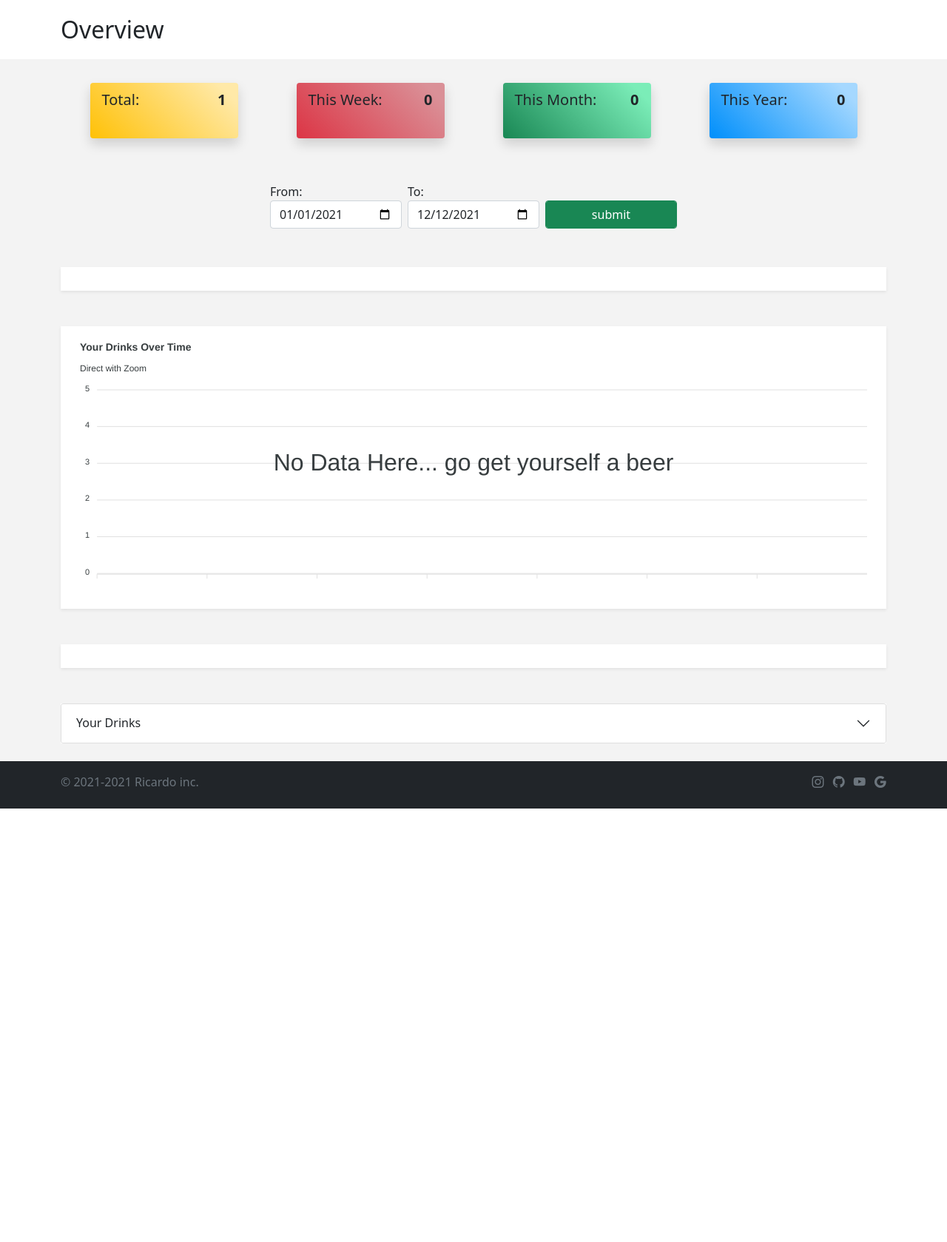
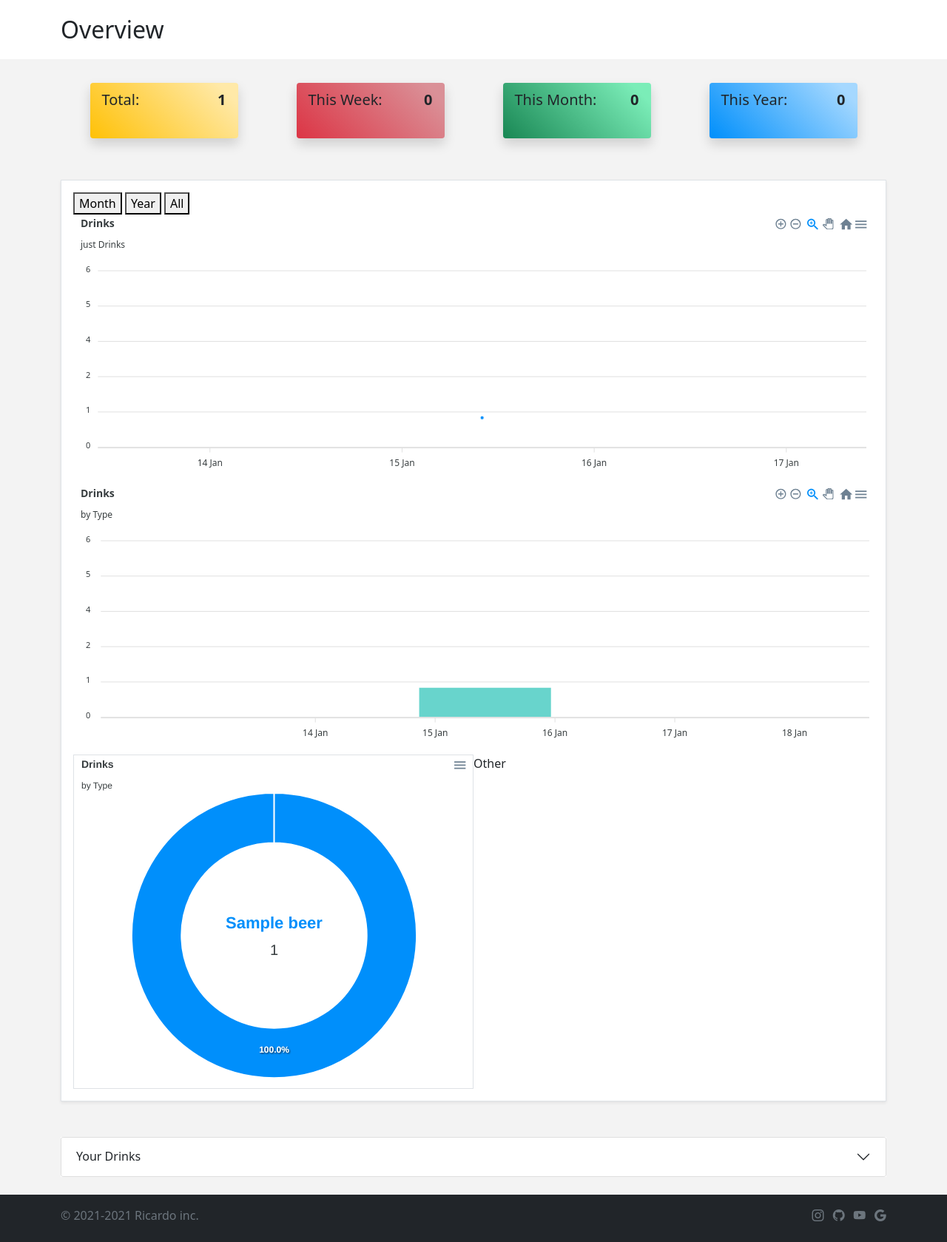
Before and after one commit to Malmosmo/Liquity, a Django app: page /overview/ in a window 1280 px wide. Shown: the part 64-1743 px from the top of the page at 74% size. Before the commit the page ends 1157 px from the top, so only its background shows below. Run offline with Django 3.2, Linux system fonts and the light colour scheme; a user stored in the database is signed in; tables that the repository leaves empty hold one stand-in row (values such as "Sample post"); grey boxes marked "Sample" are stand-in pictures; data that the repository does not hold is empty; some libraries are stand-ins or nearby versions.

Commit message:
new charts :D

```diff
--- a/api/urls.py
+++ b/api/urls.py
@@ -5,7 +5,7 @@ from django.urls import path
 from api.views import group, profile, single, _all
 
 urlpatterns = [
-    path('group/', group, name="group"),
+    path('group/<int:pk>', group, name="group"),
     path('single/', single, name="single"),
     path('profile/', profile, name="api-profile"),
     path('all/', _all, name="api-all"),
--- a/api/views.py
+++ b/api/views.py
@@ -6,6 +6,19 @@ from django.http import JsonResponse
 from users.models import Profile
 
 from app.models import Drink
+
+
+def getDrinkData(user):
+    drinks = Drink.objects.filter(user=user).order_by("date")
+    drinkData = []
+    for drink in drinks:
+        drinkData.append({
+            "beer": drink.beer.name,
+            "date": drink.date,
+            "count": drink.count
+        })
+
+    return drinkData
 
 
 @login_required
@@ -30,17 +43,17 @@ def profile(request):
 
 @login_required
 def _all(request):
-    drinks = Drink.objects.filter(user=request.user).order_by("date")
-    drinkData = []
-    for drink in drinks:
-        drinkData.append({
-            "beer": drink.beer.name,
-            "date": drink.date,
-            "count": drink.count
-        })
+    # drinks = Drink.objects.filter(user=request.user).order_by("date")
+    # drinkData = []
+    # for drink in drinks:
+    #     drinkData.append({
+    #         "beer": drink.beer.name,
+    #         "date": drink.date,
+    #         "count": drink.count
+    #     })
 
     data = {
-        "data": drinkData
+        "data": getDrinkData(request.user)
     }
 
     return JsonResponse(data)
@@ -62,33 +75,32 @@ def single(request):
 
 
 @login_required
-def group(request):
-    grouppk = request.GET.get('grouppk')
+def group(request, pk):
+    # grouppk = request.GET.get('grouppk')
 
-    fromDate = request.GET.get('fromDate')
-    toDate = request.GET.get('toDate')
+    # fromDate = request.GET.get('fromDate')
+    # toDate = request.GET.get('toDate')
 
-    if grouppk:
-        group = Group.objects.filter(pk=grouppk).filter(Q(creator=request.user) | Q(
-            members=request.user)).first()
+    # if pk:
+    group = Group.objects.filter(pk=pk).filter(Q(creator=request.user) | Q(members=request.user)).first()
 
-        if group:
-            data = {
-                "data": {
-                    "name": group.name,
-                    "data": [{
-                        "name": group.creator.username,
-                        "drinks": getDrinksOfUser(group.creator, fromDate, toDate)
-                    }] + [{
-                        "name": member.username,
-                        "drinks": getDrinksOfUser(member, fromDate, toDate)
-                    } for member in group.members.all()]
-                },
-                "status": "Success"
-            }
+    if group:
+        data = {
+            "data": {
+                "name": group.name,
+                "data": [{
+                    "name": group.creator.username,
+                    "drinks": getDrinkData(group.creator)
+                }] + [{
+                    "name": member.username,
+                    "drinks": getDrinkData(member)
+                } for member in group.members.all()]
+            },
+            "status": "Success"
+        }
 
-        else:
-            data = {"status": "Error"}
+        # else:
+        #     data = {"status": "Error"}
 
     else:
         data = {"status": "Error"}
--- a/app/templates/app/overview.html
+++ b/app/templates/app/overview.html
@@ -42,29 +42,30 @@
             </div>
         </div>
 
-        <div class="row m-0 mx-auto w-50">
-            <div class="col-md-4 p-1">
-                <label for="fromDate" class="form">From:</label>
-                <input type="date" class="form-control" id="fromDate" value="{{ fromDate }}">
+        <!-- New Charts -->
+        <div id="charts" url="{% url 'api-all' %}" class="my-5 overflow-hidden p-3 shadow-sm border bg-white">
+            <button id="one_month">Month</button>
+            <button id="one_year">Year</button>
+            <button id="all">All</button>
+
+            <div id="chart-timeline">
             </div>
 
-            <div class="col-md-4 p-1">
-                <label for="toDate" class="form">To:</label>
-                <input type="date" class="form-control" id="toDate" value="{{ toDate }}">
+            <div id="chart-type">
             </div>
 
-            <div class="col-md-4 p-1">
-                <label for="inputPassword4" class="form-label"></label>
-                <input type="submit" class="btn btn-success form-control" value="submit" onclick="updateOverviewCharts()">
+            <div class="row m-0">
+                <div class="col-12 col-md-6 p-0 border">
+                    <div id="chart-pie">
+                    </div>
+                </div>
+                <div class="col-12 col-md-6 p-0">
+                    Other
+                </div>
             </div>
+
+
         </div>
-
-        <!-- Overview Charts -->
-        <div id="OverviewAccumulatedChart" class="my-5 overflow-hidden p-3 shadow-sm bg-white"></div>
-
-        <div id="OverviewColumnChart" class="my-5 overflow-hidden p-3 shadow-sm bg-white"></div>
-
-        <div id="OverviewStackedChart" class="my-5 overflow-hidden p-3 shadow-sm bg-white"></div>
 
         <div class="accordion bg-body" id="drinkListParent">
             <div class="accordion-item">
@@ -113,15 +114,7 @@
                 </div>
             </div>
         </div>
-
-
     </div>
 </div>
 
-<!-- Overview Chart API Call -->
-<script>
-    initOverviewCharts();
-</script>
-
-
 {% endblock %}
--- /dev/null
+++ b/assets/js/charts/group.js
@@ -0,0 +1,141 @@
+if (document.getElementById("group-charts") != null) {
+    let url = document.getElementById("group-charts").getAttribute("url")
+
+    fetch(url).then(response => {
+        return response.json()
+    }).then(json => {
+        let series = []
+        let max = 5
+
+        for (const entry of json.data.data) {
+            entry.drinks.reduce((_, current) => {
+                max = Math.max(max, current.count)
+            })
+
+            series.push({
+                name: entry.name,
+                data: entry.drinks.map(({ _, date, count }) => ([new Date(date), count]))
+            })
+        }
+
+        // Chart 1
+        {
+            var options = {
+                series: series,
+                title: {
+                    text: "Drinks",
+                    align: "left",
+                },
+                subtitle: {
+                    text: "just Drinks",
+                    align: "left",
+                },
+                chart: {
+                    fontFamily: 'system-ui,-apple-system,"Segoe UI",Roboto,"Helvetica Neue",Arial,"Noto Sans","Liberation Sans",sans-serif,"Apple Color Emoji","Segoe UI Emoji","Segoe UI Symbol","Noto Color Emoji"',
+                    id: 'area-datetime',
+                    type: 'area',
+                    height: 350,
+                    zoom: {
+                        autoScaleYaxis: true
+                    }
+                },
+                stroke: {
+                    curve: 'straight'
+                },
+                dataLabels: {
+                    enabled: false
+                },
+                markers: {
+                    size: 0,
+                    style: 'hollow',
+                },
+                yaxis: {
+                    min: 0,
+                    max: max + 1,
+                    tickAmount: max,
+                },
+                xaxis: {
+                    type: 'datetime',
+                    tickAmount: 10,
+                },
+                tooltip: {
+                    x: {
+                        format: 'dd.MM.yy - HH:mm'
+                    },
+                },
+                fill: {
+                    type: 'gradient',
+                    gradient: {
+                        shadeIntensity: 1,
+                        opacityFrom: 0.7,
+                        opacityTo: 0.9,
+                        stops: [0, 100]
+                    }
+                },
+            };
+
+            var chart = new ApexCharts(document.querySelector("#groupChart"), options);
+            chart.render();
+        }
+        // Chart 2
+        {
+            var options = {
+                series: series,
+                chart: {
+                    fontFamily: 'system-ui,-apple-system,"Segoe UI",Roboto,"Helvetica Neue",Arial,"Noto Sans","Liberation Sans",sans-serif,"Apple Color Emoji","Segoe UI Emoji","Segoe UI Symbol","Noto Color Emoji"',
+                    type: 'bar',
+                    height: 350,
+                    zoom: {
+                        autoScaleYaxis: true
+                    }
+                },
+                title: {
+                    text: "Drinks",
+                    align: "left",
+                },
+                subtitle: {
+                    text: "by Type",
+                    align: "left",
+                },
+                plotOptions: {
+                    bar: {
+                        horizontal: false,
+                        columnWidth: '55%',
+                        endingShape: 'rounded',
+                    },
+                },
+                dataLabels: {
+                    enabled: false
+                },
+                yaxis: {
+                    min: 0,
+                    max: max + 1,
+                    tickAmount: max,
+                },
+                xaxis: {
+                    type: 'datetime',
+                    tickAmount: 10,
+                },
+                theme: {
+                    mode: 'light',
+                    palette: 'palette4',
+                    monochrome: {
+                        enabled: false,
+                        color: '#255aee',
+                        shadeTo: 'light',
+                        shadeIntensity: 0.65
+                    },
+                },
+                tooltip: {
+                    x: {
+                        format: 'dd.MM.yy - HH:mm'
+                    },
+                }
+            };
+
+            var chart = new ApexCharts(document.querySelector("#bar-chart"), options);
+            chart.render();
+        }
+    })
+
+}
--- /dev/null
+++ b/assets/js/charts/overview.js
@@ -0,0 +1,247 @@
+if (document.getElementById("charts") != null) {
+    let url = document.getElementById("charts").getAttribute("url")
+
+    fetch(url).then(response => {
+        return response.json()
+    }).then(json => {
+        let max = 5
+
+        // Chart 1
+        {
+            let series = json.data.map(({ _, date, count }) => ([new Date(date), count]))
+
+            json.data.reduce((_, current) => {
+                max = Math.max(max, current.count)
+            })
+
+            var options = {
+                series: [{
+                    name: "Drinks",
+                    data: series
+                }],
+                title: {
+                    text: "Drinks",
+                    align: "left",
+                },
+                subtitle: {
+                    text: "just Drinks",
+                    align: "left",
+                },
+                chart: {
+                    fontFamily: 'system-ui,-apple-system,"Segoe UI",Roboto,"Helvetica Neue",Arial,"Noto Sans","Liberation Sans",sans-serif,"Apple Color Emoji","Segoe UI Emoji","Segoe UI Symbol","Noto Color Emoji"',
+                    id: 'area-datetime',
+                    type: 'area',
+                    height: 350,
+                    zoom: {
+                        autoScaleYaxis: true
+                    }
+                },
+                stroke: {
+                    curve: 'straight'
+                },
+                dataLabels: {
+                    enabled: false
+                },
+                markers: {
+                    size: 0,
+                    style: 'hollow',
+                },
+                yaxis: {
+                    min: 0,
+                    max: max + 1,
+                    tickAmount: max,
+                },
+                xaxis: {
+                    type: 'datetime',
+                    tickAmount: 10,
+                },
+                tooltip: {
+                    x: {
+                        format: 'dd.MM.yy - HH:mm'
+                    },
+                },
+                fill: {
+                    type: 'gradient',
+                    gradient: {
+                        shadeIntensity: 1,
+                        opacityFrom: 0.7,
+                        opacityTo: 0.9,
+                        stops: [0, 100]
+                    }
+                },
+            };
+
+            var chartTimeline = new ApexCharts(document.querySelector("#chart-timeline"), options);
+            chartTimeline.render();
+
+            // event listeners for chart 1
+            document.querySelector('#one_year').addEventListener('click', () => {
+                chartTimeline.zoomX(
+                    new Date('1 Jan 2021').getTime(),
+                    new Date('1 Jan 2022').getTime()
+                )
+            })
+
+            document.querySelector('#one_month').addEventListener('click', () => {
+                chartTimeline.zoomX(
+                    new Date('1 Dec 2021').getTime(),
+                    new Date('31 Dec 2021').getTime()
+                )
+            })
+
+            document.querySelector('#all').addEventListener('click', () => {
+                chartTimeline.zoomX(
+                    undefined,
+                    undefined
+                )
+            })
+        }
+
+        // Chart 2
+        {
+            let types = {}
+            let series = []
+
+            for (const entry of json.data) {
+                if (entry.beer in types) {
+                    types[entry.beer].push({
+                        x: new Date(entry.date),
+                        y: entry.count
+                    })
+                } else {
+                    types[entry.beer] = [{
+                        x: new Date(entry.date),
+                        y: entry.count
+                    }]
+                }
+            }
+
+            for (const [key, value] of Object.entries(types)) {
+                series.push({
+                    name: key,
+                    data: value
+                })
+            }
+
+            var options = {
+                series: series,
+                chart: {
+                    fontFamily: 'system-ui,-apple-system,"Segoe UI",Roboto,"Helvetica Neue",Arial,"Noto Sans","Liberation Sans",sans-serif,"Apple Color Emoji","Segoe UI Emoji","Segoe UI Symbol","Noto Color Emoji"',
+                    type: 'bar',
+                    height: 350,
+                    zoom: {
+                        autoScaleYaxis: true
+                    }
+                },
+                title: {
+                    text: "Drinks",
+                    align: "left",
+                },
+                subtitle: {
+                    text: "by Type",
+                    align: "left",
+                },
+                plotOptions: {
+                    bar: {
+                        horizontal: false,
+                        columnWidth: '55%',
+                        endingShape: 'rounded',
+                    },
+                },
+                dataLabels: {
+                    enabled: false
+                },
+                yaxis: {
+                    min: 0,
+                    max: max + 1,
+                    tickAmount: max,
+                },
+                xaxis: {
+                    type: 'datetime',
+                    tickAmount: 10,
+                },
+                theme: {
+                    mode: 'light',
+                    palette: 'palette4',
+                    monochrome: {
+                        enabled: false,
+                        color: '#255aee',
+                        shadeTo: 'light',
+                        shadeIntensity: 0.65
+                    },
+                },
+                tooltip: {
+                    x: {
+                        format: 'dd.MM.yy - HH:mm'
+                    },
+                }
+            };
+
+            var chart = new ApexCharts(document.querySelector("#chart-type"), options);
+            chart.render();
+        }
+
+        // Chart 3
+        {
+            let types = {}
+
+            for (const entry of json.data) {
+                if (entry.beer in types) {
+                    types[entry.beer] += entry.count
+                } else {
+                    types[entry.beer] = entry.count
+                }
+            }
+
+            var options = {
+                series: Object.values(types),
+                chart: {
+                    type: 'donut',
+                    toolbar: {
+                        show: true,
+                        offsetX: 0,
+                        offsetY: 0,
+                        tools: {
+                            download: true,
+                        }
+                    }
+                },
+                title: {
+                    text: "Drinks",
+                    align: "left",
+                },
+                legend: {
+                    show: false
+                },
+                subtitle: {
+                    text: "by Type",
+                    align: "left",
+                },
+                labels: Object.keys(types),
+                dataLabels: {
+                    offset: 0,
+                    minAngleToShowLabel: 10
+                },
+                plotOptions: {
+                    pie: {
+                        customScale: 1.0,
+                        donut: {
+                            labels: {
+                                show: true,
+                                name: {
+                                    show: true,
+                                    fontSize: "22px"
+                                }
+                            }
+                        }
+                    },
+                },
+
+            };
+
+            var chart = new ApexCharts(document.querySelector("#chart-pie"), options);
+            chart.render();
+        }
+    })
+
+}
--- a/assets/js/overview.js
+++ /dev/null
@@ -1,202 +0,0 @@
-fetch("/api/single/?fromDate=2021-11-01&toDate=2021-12-17").then(response => {
-    return response.json()
-}).then(json => {
-    let sum = 0
-    let series = json.data.map(({ _, date, count }) => ({ x: new Date(new Date(date).toDateString()), y: sum += count }))
-    let delIdx = []
-
-    series.reduce((previous, current, index) => {
-        if (previous.x.getTime() == current.x.getTime()) {
-            previous.y += current.y
-            delIdx.push(index)
-
-            return previous
-        }
-        return current
-    })
-
-    delIdx.reverse().forEach(idx => {
-        series.splice(idx, 1)
-    })
-
-    var options = {
-        series: [
-            {
-                name: "Drinks",
-                data: series,
-            },
-        ],
-        chart: {
-            type: "area",
-            height: 350,
-            zoom: {
-                enabled: true,
-            },
-        },
-        dataLabels: {
-            enabled: false,
-        },
-        stroke: {
-            curve: "smooth",
-        },
-        title: {
-            text: "Your Drinks Over Time",
-            align: "left",
-        },
-        subtitle: {
-            text: "Accumulated",
-            align: "left",
-        },
-        xaxis: {
-            type: "datetime",
-        },
-        yaxis: {
-            opposite: true,
-            min: 0,
-        },
-        legend: {
-            horizontalAlign: "left",
-        },
-    };
-
-    var chart = new ApexCharts(document.querySelector("#OverviewAccumulatedChart"), options);
-    chart.render();
-})
-
-fetch("/api/single/?fromDate=2021-11-01&toDate=2021-12-17").then(response => {
-    return response.json()
-}).then(json => {
-    let series = json.data.map(({ _, date, count }) => ({ x: date, y: count }))
-
-    var options = {
-        series: [
-            {
-                name: "Drinks",
-                data: series,
-            },
-        ],
-        chart: {
-            type: "bar",
-            height: 350,
-        },
-        plotOptions: {
-            bar: {
-                horizontal: false,
-                columnWidth: "55%",
-                endingShape: "rounded",
-            },
-        },
-        dataLabels: {
-            enabled: false,
-        },
-        title: {
-            text: "Your Drinks Over Time",
-            align: "left",
-        },
-        subtitle: {
-            text: "Direct with Zoom",
-            align: "left",
-        },
-        xaxis: {
-            type: "datetime",
-        },
-        yaxis: {
-            min: 0,
-        },
-        fill: {
-            opacity: 1.0,
-        },
-        noData: {
-            text: "No Data Here... go get yourself a beer",
-            align: "center",
-            verticalAlign: "middle",
-            offsetX: 0,
-            offsetY: 0,
-            style: {
-                color: undefined,
-                fontSize: "2rem",
-                fontFamily: undefined,
-            },
-        },
-    };
-
-    var chart = new ApexCharts(document.querySelector("#OverviewColumnChart"), options);
-    chart.render();
-})
-
-fetch("/api/single/?fromDate=2021-11-01&toDate=2021-12-17").then(response => {
-    return response.json()
-}).then(json => {
-    let series = json.data.map(({ beer, _, count }) => ({ x: beer, y: count }))
-    let delIdx = []
-    series.reduce((previous, current, index) => {
-        if (previous.x == current.x) {
-            previous.y += current.y
-            delIdx.push(index)
-
-            return previous
-        }
-        return current
-    })
-
-    delIdx.reverse().forEach(idx => {
-        series.splice(idx, 1)
-    })
-
-    console.log(series)
-
-    var options = {
-        series: [
-            {
-                // name: "Drinks",
-                data: series,
-            },
-        ],
-        chart: {
-            type: "bar",
-            height: 350,
-        },
-        plotOptions: {
-            bar: {
-                horizontal: false,
-                columnWidth: "55%",
-                endingShape: "rounded",
-            },
-        },
-        dataLabels: {
-            enabled: false,
-        },
-        title: {
-            text: "Your Drinks Over Time",
-            align: "left",
-        },
-        subtitle: {
-            text: "Direct with Zoom",
-            align: "left",
-        },
-        xaxis: {
-            type: "category",
-        },
-        yaxis: {
-            min: 0,
-        },
-        fill: {
-            opacity: 1.0,
-        },
-        noData: {
-            text: "No Data Here... go get yourself a beer",
-            align: "center",
-            verticalAlign: "middle",
-            offsetX: 0,
-            offsetY: 0,
-            style: {
-                color: undefined,
-                fontSize: "2rem",
-                fontFamily: undefined,
-            },
-        },
-    };
-
-    var chart = new ApexCharts(document.querySelector("#OverviewStackedChart"), options);
-    chart.render();
-})
--- a/templates/main.html
+++ b/templates/main.html
@@ -23,7 +23,6 @@
 </head>
 
 <body>
-
     <!-- ApexCharts -->
     <script src="https://cdn.jsdelivr.net/npm/apexcharts"></script>
 
@@ -33,13 +32,11 @@
     <!-- Custom JS -->
     <script src="{% static 'js/util.js' %}"></script>
     <script src="{% static 'js/main.js' %}"></script>
-    <script src="{% static 'js/chart.js' %}"></script>
 
     <!-- Notifications -->
     {% include "messages.html" %}
 
     <div class="d-flex flex-column" style="min-height: 100vh;">
-
         <!-- Navbar -->
         {% include "nav.html" %}
 
@@ -50,15 +47,14 @@
 
         <!-- Footer -->
         {% include "footer.html" %}
-
     </div>
 
     <script type="text/javascript" src="{% static 'js/messages.js' %}"></script>
     <script src="{% static 'js/search.js' %}"></script>
     <script src="{% static 'js/group.js' %}"></script>
     <script src="{% static 'js/navbar.js' %}"></script>
-
-    <script src="{% static 'js/overview.js' %}"></script>
+    <script src="{% static 'js/charts/overview.js' %}"></script>
+    <script src="{% static 'js/charts/group.js' %}"></script>
 
     <script>
         // Time update on cards
```
Also changed, not shown: app/templates/app/group.html (+4 -9 lines).
